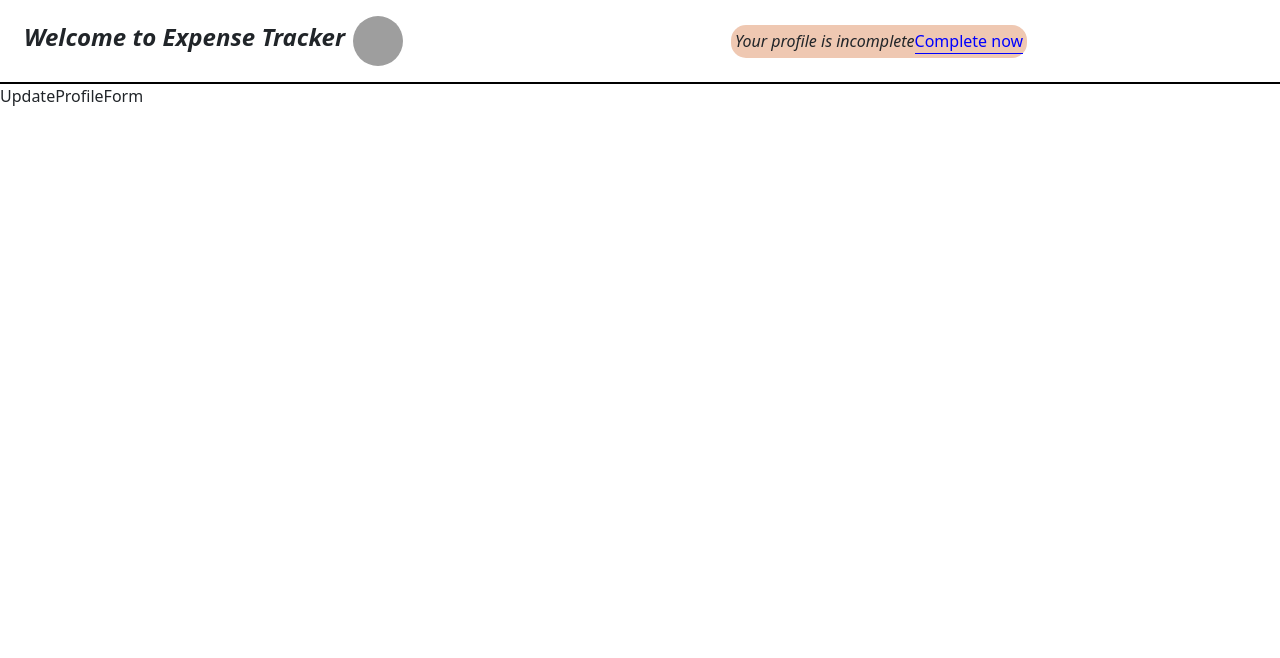
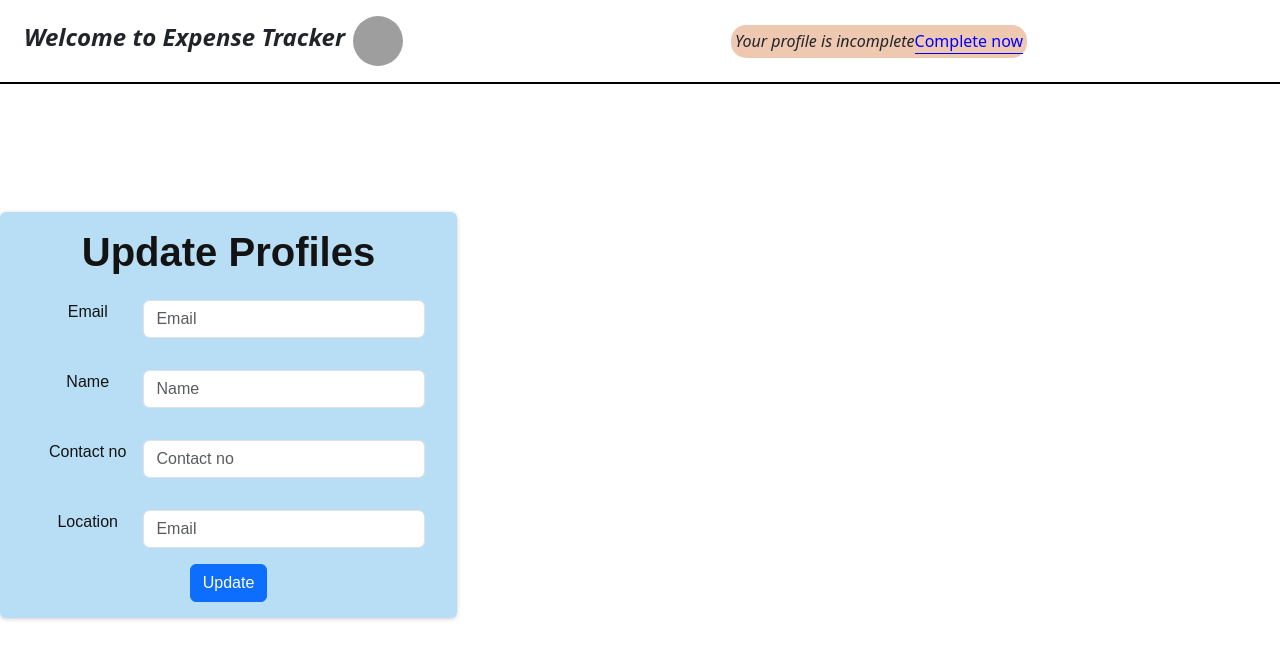
Before and after one commit to varshagm119/expense-tracker-app, a React (Create React App) app: page /profile in a window 1280 px wide. Shown: the top 658 px of the page. Built offline with nearby package versions, Linux system fonts and the light colour scheme; no server answers; grey boxes are pictures that could not be loaded.

Commit message:
geting user data

```diff
--- a/src/Components/Profile/Profile.js
+++ b/src/Components/Profile/Profile.js
@@ -1,4 +1,4 @@
-import React, { Fragment } from "react";
+import React, { Fragment, useEffect, useState } from "react";
 import classes from "./Profile.module.css";
 import { useLocation } from "react-router-dom";
 import UpdateProfileForm from "./UpdateProfileForm";
@@ -6,6 +6,32 @@ import UpdateProfileForm from "./UpdateProfileForm";
 const Profile = () => {
   const location = useLocation();
   const isLocation = location.pathname === "/profile";
+  const [userData, setUserData] = useState(null);
+
+    const updateVisibleHandler = async() => {
+      try{
+          const response = await fetch('https://identitytoolkit.googleapis.com/v1/accounts:lookup?key=AIzaSyDk7rzRZ8NqSoY0Doe49YZ8sDXPhnRK9Vs',
+          {
+              method: 'POST',
+              headers: {
+                  'Content-Type': 'application-json',
+              },
+              body: JSON.stringify({
+                  idToken: localStorage.getItem('user')
+              })
+          });
+          const data = await response.json();
+          const user = data.users[0];
+          setUserData(user);
+      }catch(error){
+          alert(error);
+      }
+    }
+
+    useEffect(() => {
+      updateVisibleHandler();
+    },[]);
+
   return (
     <Fragment>
       <section className={classes.proCon}>
@@ -24,7 +50,7 @@ const Profile = () => {
         </div>
       </section>
       <section className={classes.sectionLower}>
-        {isLocation && <UpdateProfileForm />}
+         <UpdateProfileForm user={userData} update={updateVisibleHandler} />
       </section>
     </Fragment>
   );
--- a/src/Components/Profile/UpdateProfileForm.js
+++ b/src/Components/Profile/UpdateProfileForm.js
@@ -1,9 +1,85 @@
-import React from 'react'
+import React, { useEffect, useRef } from "react";
+import classes from "./UpdateProfileForm.module.css";
+import { Button, Form } from "react-bootstrap";
 
-const UpdateProfileForm = () => {
-  return (
-    <div>UpdateProfileForm</div>
-  )
-}
+const UpdateProfileForm = (props) => {
+  const formRef = useRef();
+  const nameInputRef = useRef();
+  const emailInputRef = useRef();
+  const contactInputRef = useRef();
+  const locationInputRef = useRef();
 
-export default UpdateProfileForm
+  useEffect(() => {
+    if(props.user){
+        if(props.user.displayName){
+            nameInputRef.current.value = props.user.displayName;
+        }
+        emailInputRef.current.value = props.user.email
+    }
+  },[props.user]);
+
+  const updateHandler = async(e) => {
+    e.preventDefault();
+    const enteredName = nameInputRef.current.value;
+    const enteredContact = contactInputRef.current.value;
+    const enteredLocation = locationInputRef.current.value;
+    try{
+        const response = await fetch('https://identitytoolkit.googleapis.com/v1/accounts:update?key=AIzaSyDk7rzRZ8NqSoY0Doe49YZ8sDXPhnRK9Vs',
+        {
+            method: 'POST',
+            body: JSON.stringify({
+                idToken: localStorage['user'],
+                displayName: enteredName,
+                contact: enteredContact,
+                location: enteredLocation,
+                returnServiceToken: true
+            }),
+            headers: {
+                'Content-Type': 'application/json'
+            }
+        });
+        const updateData = await response.json();
+        if(response.ok){
+            alert('Profile updated');
+            props.update();
+            nameInputRef.current.value = props.user.displayName;
+            emailInputRef.current.value = props.user.email;
+        }
+        else{
+            throw new Error("Updation failed!. Please try again.");
+        }
+        formRef.current.reset();
+    }catch(error){
+        alert(error);
+    }
+  }
+
+  return (<div>
+    <section className={classes.updateForm}>
+        <h1>Update Profiles</h1>
+        <Form ref={formRef}>
+            <Form.Group className={classes['mb-3']}>
+                <Form.Label className={classes.label}>Email</Form.Label>
+                <Form.Control placeholder="Email" ref={emailInputRef} />
+            </Form.Group>
+            <Form.Group className={classes['mb-3']}>
+                <Form.Label className={classes.label}>Name</Form.Label>
+                <Form.Control placeholder="Name" ref={nameInputRef} />
+            </Form.Group>
+            <Form.Group className={classes['mb-3']}>
+                <Form.Label className={classes.label}>Contact no</Form.Label>
+                <Form.Control placeholder="Contact no" ref={contactInputRef} />
+            </Form.Group>
+            <Form.Group className={classes['mb-3']}>
+                <Form.Label className={classes.label}>Location</Form.Label>
+                <Form.Control placeholder="Email" ref={locationInputRef} />
+            </Form.Group>
+            <Button type="submit" onClick={updateHandler}>
+                Update
+            </Button>
+        </Form>
+    </section>
+  </div>);
+};
+
+export default UpdateProfileForm;
--- /dev/null
+++ b/src/Components/Profile/UpdateProfileForm.module.css
@@ -0,0 +1,32 @@
+.updateForm {
+    margin: 3rem auto;
+    /* width: 95%; */
+    margin-top: 8rem;
+    max-width: 50rem;
+    border-radius: 6px;
+    background-color: rgba(114, 190, 235, 0.5);
+    box-shadow: 0 1px 4px rgba(0, 0, 0, 0.2);
+    padding: 1rem;
+    text-align: center;
+    color: rgb(20, 19, 19);
+    font-family: Arial, Helvetica, sans-serif;
+  }
+
+  .updateForm h1 {
+    font-weight: bold;
+  }
+
+  .mb-3 {
+    display: flex;
+    padding: 1rem;
+  }
+
+  .label {
+    width: 10rem;
+  }
+
+  /* @media (max-width: 768px) {
+    .updateForm {
+      width: 100%;
+    }
+  } */
--- a/src/Components/SignupLogin/LoginForm.js
+++ b/src/Components/SignupLogin/LoginForm.js
@@ -31,11 +31,13 @@ const LoginForm = () => {
           "content-type": "application/json"
         }
       })
-      const data = response.json();
-      console.log(data)
+      const data = await response.json();
+      //console.log(data)
+      localStorage.setItem('user',data.idToken);
     }catch(error){
       alert(error)
     }
+    formRef.current.reset();
   };
 
   return (
```
